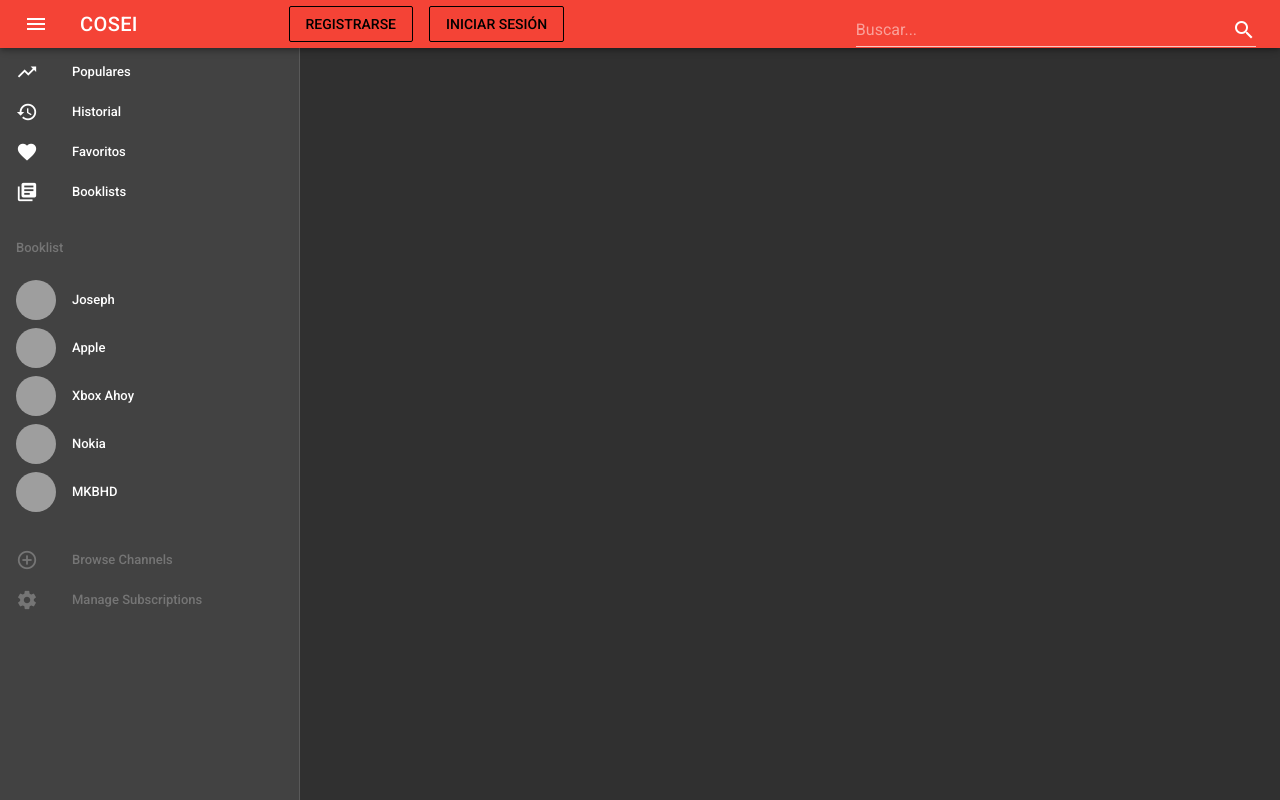
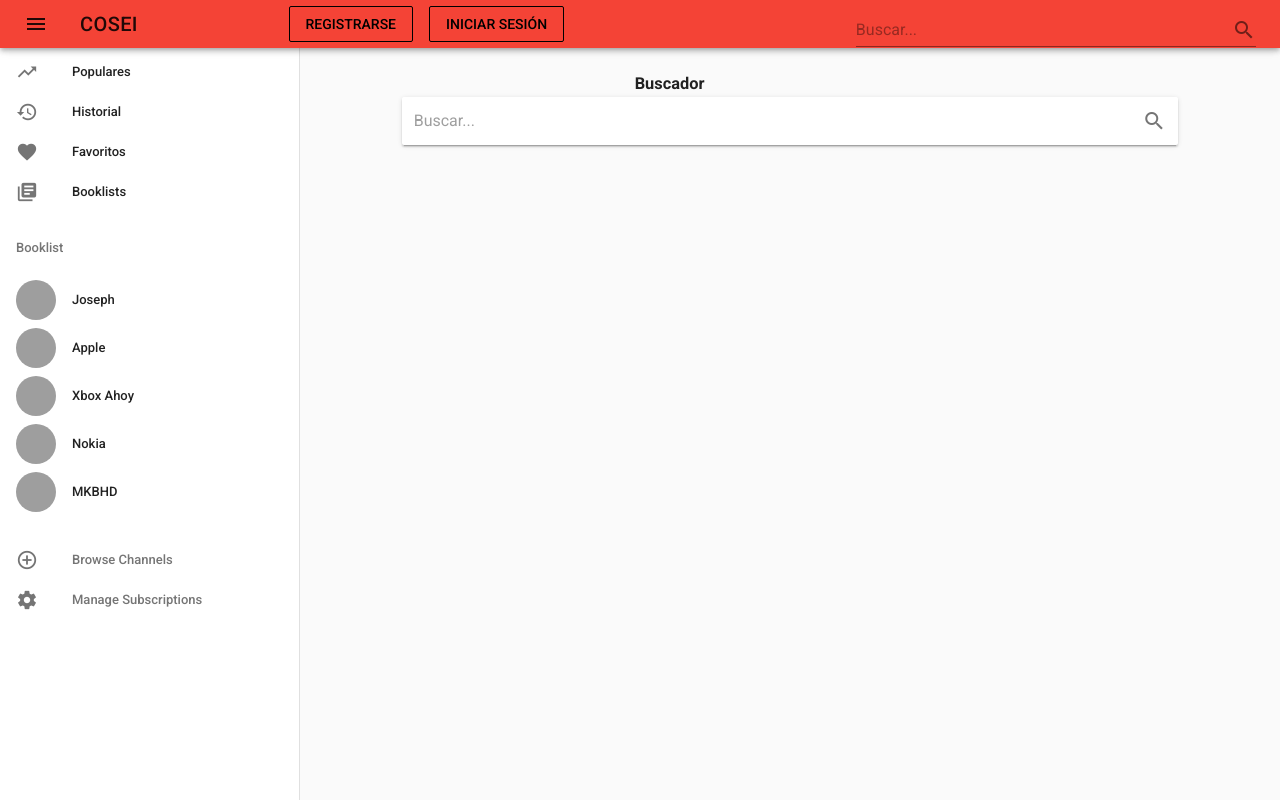
Before and after one commit to edwinvarroyo/cosei, a Vue app: page /#/ in a window 1280 px wide. Built offline with nearby package versions, Linux system fonts and the light colour scheme; grey boxes are pictures that could not be loaded.

Commit message:
componente inicio

```diff
--- a/src/App.vue
+++ b/src/App.vue
@@ -1,6 +1,5 @@
 <template>
   <v-app
-    dark
     id="inspire"
   >
     <v-navigation-drawer
@@ -51,8 +50,9 @@
       app
     >
       <v-toolbar-side-icon @click.stop="drawer = !drawer"></v-toolbar-side-icon>
+      <img src='http://cosei.uam.mx/images/logos/1.png' class='logo' hidden/>
       <v-toolbar-title class="mr-5 align-center">
-        <span class="title">COSEI</span>
+        <span class="title" @click="home">COSEI</span>
       </v-toolbar-title>
       <v-layout row justify-center hidden-sm-and-down>
         <v-dialog v-model="dialog" persistent max-width="500px">
@@ -76,7 +76,7 @@
                   <v-flex xs12>
                     <v-text-field label="Contraseña" type="password" v-model='password' required></v-text-field>
                   </v-flex>
-                  <v-flex xs12>
+                  <v-flex xs12 hidden>
                     <v-select
                       label="Intereses"
                       multiple
@@ -110,26 +110,11 @@
             <v-card-text v-if="!enviando">
               <v-container grid-list-md>
                 <v-layout wrap >
-                  <v-flex xs12 sm6 >
-                    <v-text-field label="Nombre" v-model='nombre' required></v-text-field>
-                  </v-flex>
-                  <v-flex xs12 sm6 >
-                    <v-text-field label="Apellido" v-model='lastname' hint="Opcional"></v-text-field>
-                  </v-flex>
                   <v-flex xs12>
                     <v-text-field label="Email" v-model='email' required></v-text-field>
                   </v-flex>
                   <v-flex xs12>
                     <v-text-field label="Contraseña" type="password" v-model='password' required></v-text-field>
-                  </v-flex>
-                  <v-flex xs12>
-                    <v-select
-                      label="Intereses"
-                      multiple
-                      autocomplete
-                      chips
-                      :items="['Skiing', 'Ice hockey', 'Soccer', 'Basketball', 'Hockey', 'Reading', 'Writing', 'Coding', 'Basejump']"
-                    ></v-select>
                   </v-flex>
                 </v-layout>
               </v-container>
@@ -149,13 +134,13 @@
         </v-dialog>
       </v-layout>
       <v-spacer></v-spacer>
-      <v-layout row align-center style="max-width: 650px">
+      <v-layout row align-center style="max-width: 650px" hidden-sm-and-down>
         <v-text-field
           placeholder="Buscar..."
           single-line
           v-model="toSearch"
           append-icon="search"
-          :append-icon-cb="() => {}"
+          :append-icon-cb="search"
           color="white"
           hide-details
           v-on:keyup.enter='search'
@@ -163,7 +148,12 @@
       </v-layout>
     </v-toolbar>
     <v-content>
-      <router-view></router-view>
+      <v-layout v-if='searchprogress' class='searchprogress' row justify-space-around>
+        <v-flex xs2>
+          <v-progress-circular :size="80" :width="7" indeterminate color="red"></v-progress-circular>
+        </v-flex>
+      </v-layout>
+      <router-view v-else></router-view>
       <v-snackbar
         :timeout="4000"
         :color="succes"
@@ -186,6 +176,7 @@ import Data from './assets/Data'
 export default {
   data: () => ({
     dialog: false,
+    searchprogress: false,
     nombre: '',
     lastname: '',
     password: '',
@@ -215,12 +206,13 @@ export default {
   },
   methods: {
     search: function () {
-      var proxyUrl = 'https://cors-anywhere.herokuapp.com/'
-      var targetUrl = 'http://148.206.79.169/F/MB4MQ3RCAUTE5REMFRCPBN2GNKIYKK6N89B1F4XB2TVINE78C9-17845?func=find-b&request=' + this.toSearch + '&find_code=WRD&adjacent=N&x=48&y=11'
-      console.log(Data.proxyUrl + targetUrl)
-      axios.get(proxyUrl + targetUrl)
+      this.searchprogress = true
+      var targetUrl = 'http://148.206.79.169/F/6FX47H7NT3LEQGU9M2E4T4NE81C1PMETKB612RINDXDH4BYUL3-21773?func=find-b&request=' + this.toSearch + '&find_code=WRD&adjacent=N&x=51&y=11'
+      axios.get(Data.proxyUrl + targetUrl)
         .then(res => {
-          this.getLibros(res.data)
+          if (res.status === 200) {
+            this.getLibros(res.data)
+          }
         })
         .catch(function (error) {
           console.log('err', error)
@@ -231,7 +223,6 @@ export default {
       var doc = parser.parseFromString(data, 'text/html')
       var libros = []
       var rows = doc.getElementsByTagName('table')[3].rows
-      console.log('rows', rows)
       for (var i = 1; i < rows.length; i++) {
         var libro = {}
         var libroinfo = rows[i].cells
@@ -279,10 +270,10 @@ export default {
         }
         libros.push(libro)
       }
-      console.log(libros)
       this.Libros = libros
       this.$router.replace('/')
       this.$router.push({name: 'resultados', params: { Libros: this.Libros }})
+      this.searchprogress = false
     },
     menu: function (index) {
       this.$router.push('/' + index)
@@ -292,6 +283,9 @@ export default {
       this.enviando = false
       this.dialog = false
       this.snackbar = true
+    },
+    home: function () {
+      this.$router.push('/')
     }
   }
 }
@@ -300,4 +294,11 @@ export default {
 .progress {
   margin-left: 43% !important;
 }
+.searchprogress {
+  margin-top: 20vh !important;
+}
+.logo{
+  position: relative;
+  height: 100%;
+}
 </style>
--- /dev/null
+++ b/src/components/Inicio.vue
@@ -0,0 +1,113 @@
+<template>
+  <v-container>
+    <div v-if='searchprogress'>
+      <v-layout v-if='searchprogress' class='searchprogress' row justify-space-around>
+        <v-flex xs2>
+          <v-progress-circular :size="80" :width="7" indeterminate color="red"></v-progress-circular>
+        </v-flex>
+      </v-layout>
+    </div>
+     <div grid-list-md v-else>
+      <v-layout row wrap>
+        <v-flex xs3 offset-xs4>
+          <h3>Buscador</h3>
+        </v-flex>
+        <v-flex xs10 offset-xs1>
+          <v-text-field
+            solo
+            placeholder="Buscar..."
+            single-line
+            v-model="toSearch"
+            append-icon="search"
+            :append-icon-cb="search"
+            color="white"
+            hide-details
+            v-on:keyup.enter='search'
+          ></v-text-field>
+        </v-flex>
+      </v-layout>
+    </div>
+  </v-container>
+</template>
+<script>
+import axios from 'axios'
+import Data from '../assets/Data'
+export default {
+  data: () => ({
+    toSearch: '',
+    searchprogress: false
+  }),
+  methods: {
+    search: function () {
+      this.searchprogress = true
+      var targetUrl = 'http://148.206.79.169/F/6FX47H7NT3LEQGU9M2E4T4NE81C1PMETKB612RINDXDH4BYUL3-21773?func=find-b&request=' + this.toSearch + '&find_code=WRD&adjacent=N&x=51&y=11'
+      axios.get(Data.proxyUrl + targetUrl)
+        .then(res => {
+          if (res.status === 200) {
+            this.getLibros(res.data)
+          }
+        })
+        .catch(function (error) {
+          console.log('err', error)
+        })
+    },
+    getLibros (data) {
+      var parser = new DOMParser()
+      var doc = parser.parseFromString(data, 'text/html')
+      var libros = []
+      var rows = doc.getElementsByTagName('table')[3].rows
+      for (var i = 1; i < rows.length; i++) {
+        var libro = {}
+        var libroinfo = rows[i].cells
+        for (var j = 0; j < libroinfo.length; j++) {
+          if (j === 0) {
+            if (libroinfo[j].getElementsByTagName('a')[0]) {
+              libro.ver = libroinfo[j].getElementsByTagName('a')[0].href
+            }
+          }
+          if (j === 1) {
+            libro.autor = libroinfo[j].innerHTML.replace(/&nbsp;|<br>/g, '')
+          }
+          if (j === 2) {
+            var titulo = libroinfo[j].innerHTML
+            var n = titulo.search('/')
+            if (n > 0) {
+              titulo = libroinfo[j].innerHTML.substring(0, n)
+            }
+            libro.titulo = titulo.replace(/&nbsp;/g, '')
+          }
+          if (j === 3) {
+            if (libroinfo[j].getElementsByTagName('a')[0]) {
+              libro.coleccion = libroinfo[j].getElementsByTagName('a')[0].href
+            }
+          }
+          if (j === 4) {
+            libro.clasificacion = libroinfo[j].innerHTML.replace(/&nbsp;|<br>/g, ' ')
+            if (libro.clasificacion.substring(0, 3) === 'DVD' || libro.clasificacion.substring(0, 2) === 'VC' || libro.clasificacion.substring(0, 2) === 'VV') {
+              libro.tipo = 'Pelicula'
+              libro.icon = 'movie'
+            } else {
+              libro.tipo = 'Libro'
+              libro.icon = 'book'
+            }
+          }
+          if (j === 5) {
+            libro.year = libroinfo[j].innerHTML
+          }
+          if (j === 6) {
+            libro.seccion = libroinfo[j].innerHTML
+          }
+          if (j === 7) {
+            libro.tema = libroinfo[j].innerHTML
+          }
+        }
+        libros.push(libro)
+      }
+      this.Libros = libros
+      this.$router.replace('/')
+      this.$router.push({name: 'resultados', params: { Libros: this.Libros }})
+      this.searchprogress = false
+    }
+  }
+}
+</script>
--- a/src/components/Resultados.vue
+++ b/src/components/Resultados.vue
@@ -1,7 +1,6 @@
 <template>
   <v-container fill-height>
     <v-layout justify-center align-center>
-      <div>Libros</div>
       <v-flex xs12>
         <v-expansion-panel popout>
           <v-expansion-panel-content v-for="(item,i) in Libros" :key="i">
--- a/src/router/index.js
+++ b/src/router/index.js
@@ -2,15 +2,17 @@ import Vue from 'vue'
 import Router from 'vue-router'
 import Populares from '../components/Populares'
 import Resultados from '../components/Resultados'
+import Inicio from '../components/Inicio'
 
 Vue.use(Router)
 
 export default new Router({
+  mode: 'history',
   routes: [
     {
       path: '/',
-      name: 'Populares',
-      component: Populares
+      name: 'Inicio',
+      component: Inicio
     },
     {
       path: '/resultados',
```
Also changed, not shown: 9 other files (tests, documents, lock files or other folders).
